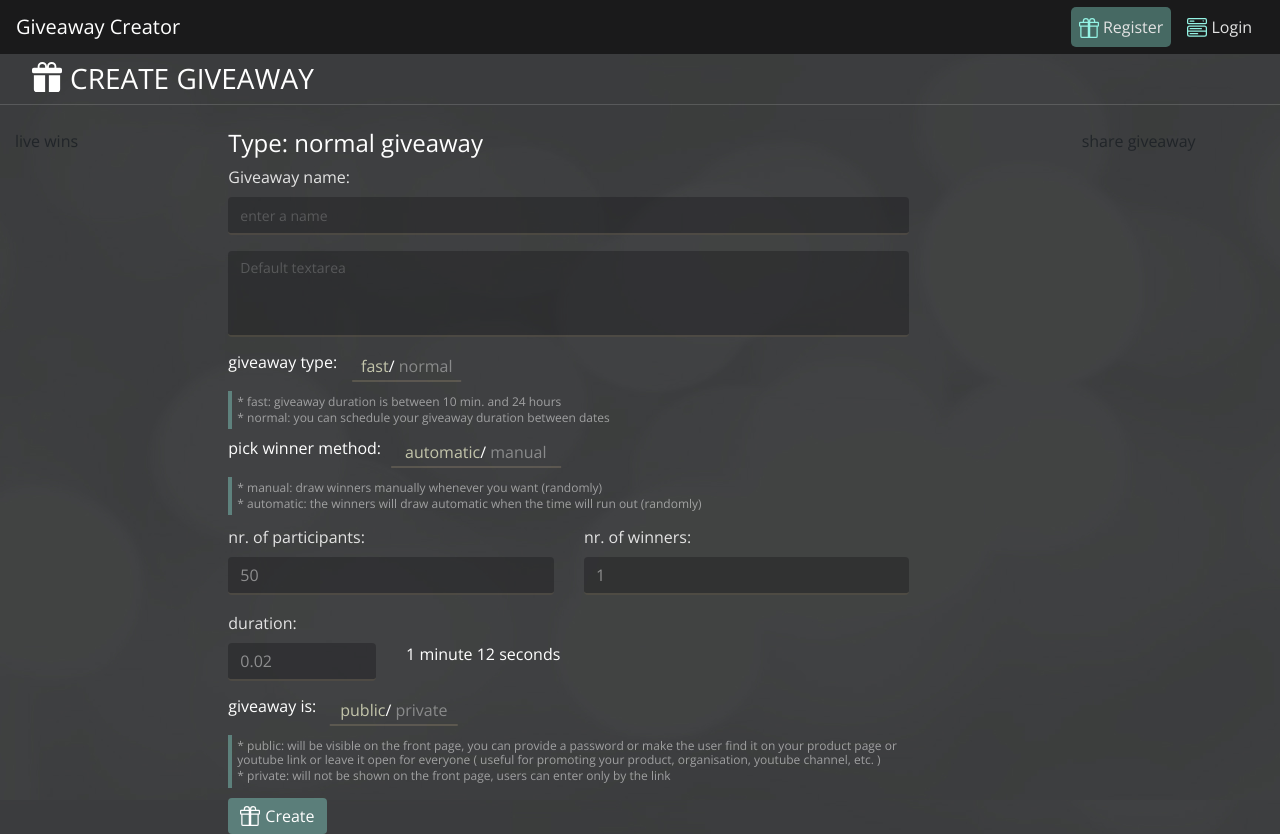
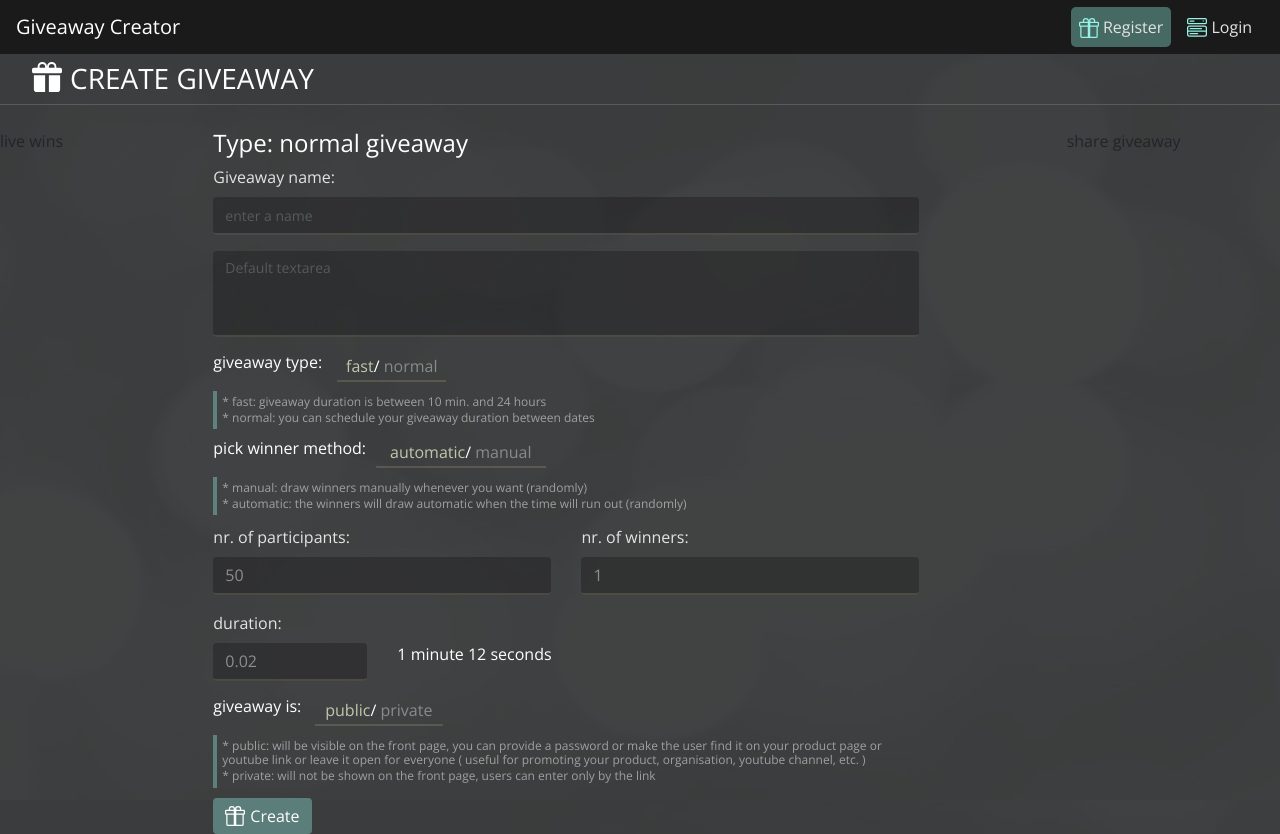
Before and after one commit to Andrei1524/gw-creator, a Nuxt app in the folder client/: page /giveaways/create in a window 1280 px wide. Built offline with nearby package versions, Linux system fonts and the light colour scheme; no server answers.

Commit message:
Update SplitLayout.vue

```diff
--- a/client/layouts/SplitLayout.vue
+++ b/client/layouts/SplitLayout.vue
@@ -16,8 +16,8 @@
         </div>
         <hr class="white-hr" />
       </div>
-      <b-container class='mt-4' fluid>
-        <b-row align-h="between">
+      <b-container class='custom-container mt-4' fluid>
+        <b-row align-h="between" no-gutters>
           <b-col cols="12" md='2'>
             <LiveWins />
           </b-col>
@@ -60,6 +60,7 @@ export default {
 
 .page-header-wrapper {
   padding: 0.5em 2em;
+
   h3 {
     margin: 0;
   }
@@ -70,4 +71,8 @@ export default {
     }
   }
 }
+
+.custom-container {
+  padding: 0;
+}
 </style>
```
